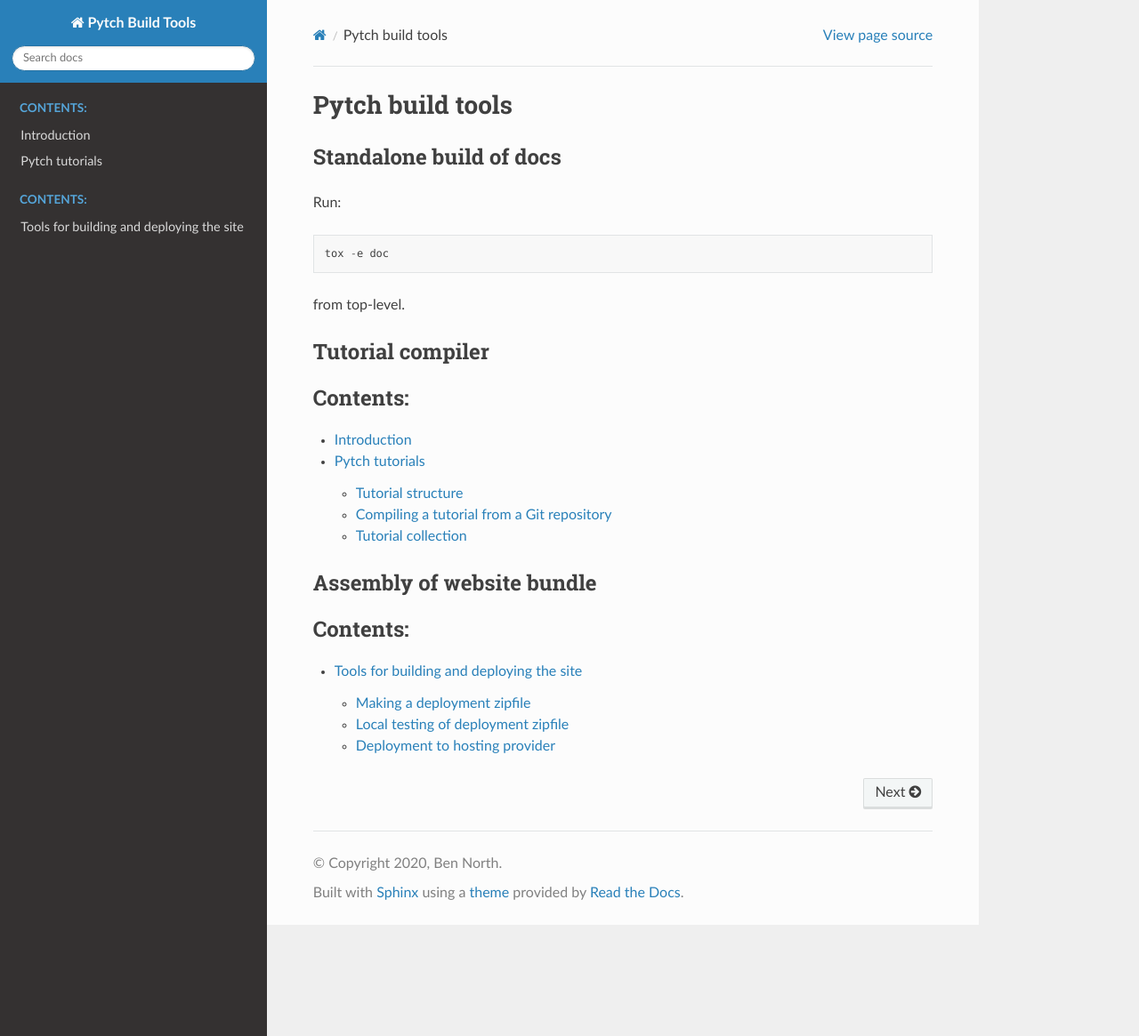
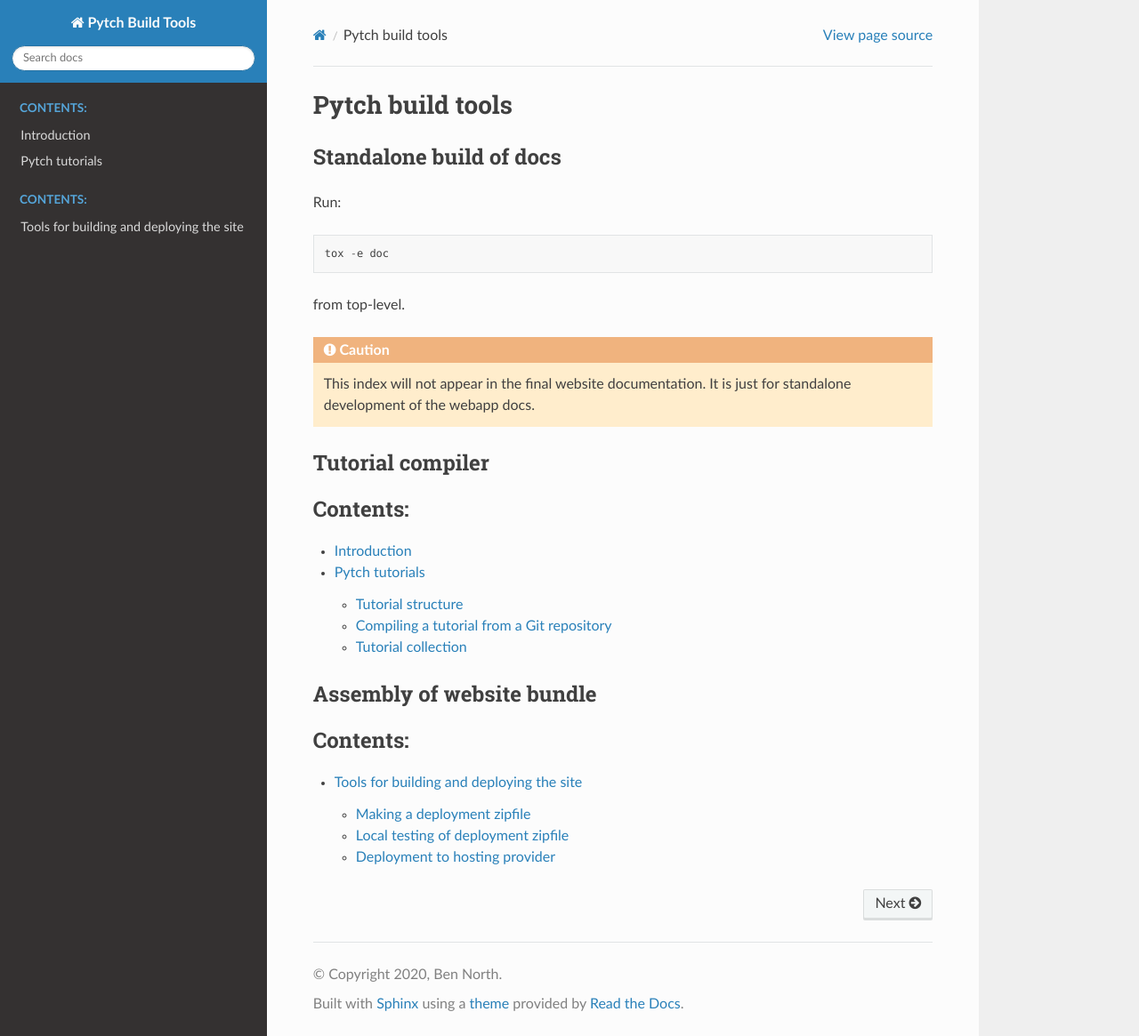
Before and after one commit to pytchlang/pytch-build, a Sphinx documentation site: the page built from doc/source/index.rst, in a window 1280 px wide and 1165 px high. Shown: the whole window at 89% size. Built offline with Sphinx 7.4.7 and the Read the Docs theme 2.0.0, drawn with Linux system fonts in a browser that asks for light colours.

Commit message:
Add note re standalone build

```diff
--- a/doc/source/index.rst
+++ b/doc/source/index.rst
@@ -9,6 +9,12 @@ Run::
   tox -e doc
 
 from top-level.
+
+
+.. caution::
+
+   This index will not appear in the final website documentation.  It is just
+   for standalone development of the webapp docs.
 
 
 Tutorial compiler
```
